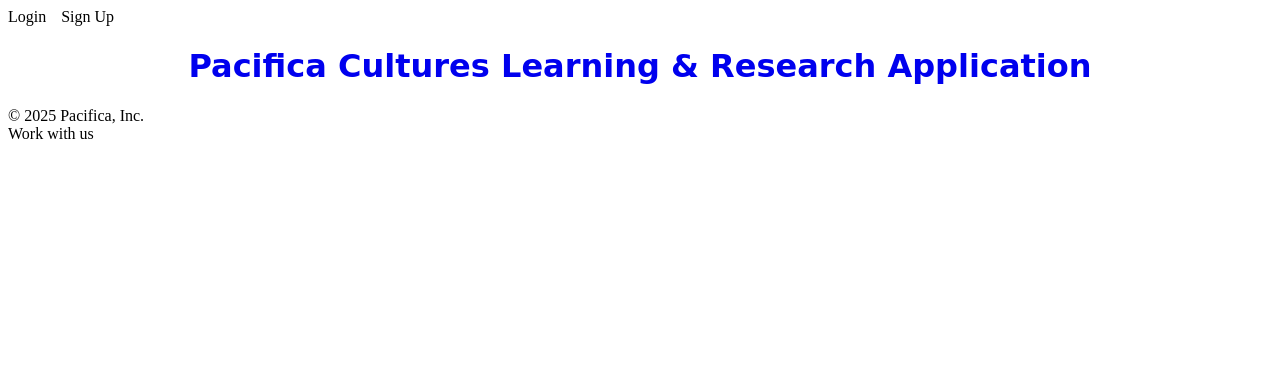
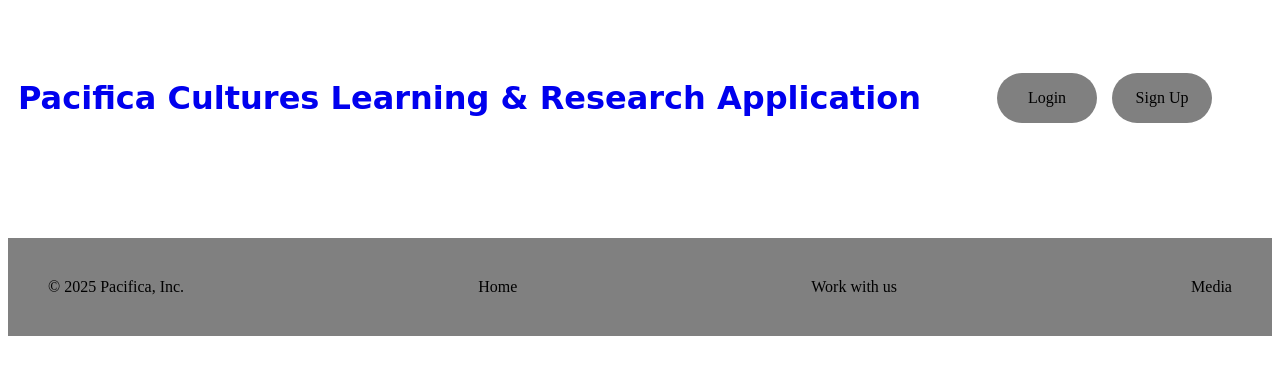
Before and after one commit to jedi24garcia/Pacifica_Project, a Django app: page / in a window 1280 px wide. Shown: the top 375 px of the page. Run offline with Django 5.2, Linux system fonts and the light colour scheme.

Commit message:
modified header base buttons and footer

```diff
--- a/accounts/views.py
+++ b/accounts/views.py
@@ -7,6 +7,8 @@ from .forms import LoginForm, SignUpForm, ProfileForm
 from .models import Profile
 
 # Create your views here.
+
+# Define login page
 def UserLogin(request):
   if request.method == 'POST':
     form = LoginForm(request.POST)
@@ -25,6 +27,7 @@ def UserLogin(request):
       form = LoginForm()
   return render(request, 'login.html', {'form': form})
 
+# Define signup page
 def UserSignUp(request):
   if request.method == 'POST':
     form = SignUpForm(request.POST)
@@ -39,6 +42,7 @@ def UserSignUp(request):
     form = SignUpForm()
   return render(request, 'signup.html', {'form': form})
 
+# Define profile page
 def UserProfile(request):
     if request.user.is_authenticated:
         current_user = Profile.objects.get(user__id=request.user.id)
@@ -58,6 +62,7 @@ def UserProfile(request):
         messages.error(request, "You must be logged in to view this page")
         return redirect('login')
 
+# Define logout
 def LogoutView(request):
     username = User.username
     if username != None:
--- a/static/css/base.css
+++ b/static/css/base.css
@@ -1,8 +1,14 @@
 /* Use this file for styling elements */
 
+.main-header {
+  display: flex;
+  justify-content: space-between;
+  align-items: center;
+  height: 20vh;
+  padding: 10px;
+}
+
 .main-title {
-  text-align: center;
-  display: block;
   text-decoration: none;
 }
 
@@ -10,12 +16,10 @@
   position: relative;
   color: inherit;
   font-family: 'Dancing Script', cursive;
-  text-decoration: none;
 }
 
 .main-title h1:hover {
   color: #555;
-  text-decoration: none;
 }
 
 .authentication {
@@ -27,6 +31,60 @@
 .authentication a{
   text-decoration: none;
   color: black;
+}
+
+.left-button {
+  display: flex;
+  background-color: gray;
+  color: white;
+  border-radius: 50px;
+  width: 100px;
+  height: 50px;
+  justify-content: center;
+  align-items: center;
+  text-decoration: none;
+  transition: transform 0.4s ease, box-shadow 0.4s ease;
+}
+
+.left-button:hover {
+  box-shadow:  0 12px 16px 0 rgba(0,0,0,0.24), 0 17px 50px 0 rgba(0,0,0,0.19);
+  transform: scale(1.1);
+}
+
+.right-button {
+  display: flex;
+  background-color: gray;
+  color: white;
+  border-radius: 50px;
+  width: 100px;
+  height: 50px;
+  justify-content: center;
+  align-items: center;
+  text-decoration: none;
+  transition: transform 0.4s ease, box-shadow 0.4s ease;
+}
+
+.right-button:hover {
+  box-shadow:  0 12px 16px 0 rgba(0,0,0,0.24), 0 17px 50px 0 rgba(0,0,0,0.19);
+  transform: scale(1.1);
+}
+
+.logout-button {
+  display: flex;
+  background-color: gray;
+  color: white;
+  border-radius: 50px;
+  width: 100px;
+  height: 50px;
+  justify-content: center;
+  align-items: center;
+  text-decoration: none;
+  transition: transform 0.4s ease, box-shadow 0.4s ease;
+}
+
+.logout-button:hover {
+  box-shadow:  0 12px 16px 0 rgba(0,0,0,0.24), 0 17px 50px 0 rgba(0,0,0,0.19);
+  transform: scale(1.1);
 }
 
 .form_container {
@@ -78,3 +136,11 @@
 .input_field {
   padding: 10px;
 }
+
+footer {
+  display: flex;
+  background-color: grey;
+  padding: 40px;
+  margin-top: 50px;
+  justify-content: space-between;
+}
--- a/templates/base.html
+++ b/templates/base.html
@@ -7,21 +7,22 @@
   {% load static %}
   <link rel="stylesheet" href="{% static 'css/base.css' %}" />
 </head>
+
 <body>
   <header class="main-header">
+  <a href="{% url 'base' %}" class="main-title">
+    <h1>Pacifica Cultures Learning & Research Application</h1>
+  </a>
     <div class="authentication">
       {% if user.is_authenticated %}
       <span>Hello there, {{ user.username }}!</span>
         <a href="{% url 'user_profile' %}">Profile</a>
-    <a href="{% url 'logout' %}" class="logout-link">Logout</a>
+        <a href="{% url 'logout' %}" class="logout-button">Logout</a>
       {% else %}
-    <a href="{% url 'login' %}" class="login-link">Login</a>
-    <a href="{% url 'signup' %}" class="login-link">Sign Up</a>
+        <a href="{% url 'login' %}" class="left-button">Login</a>
+        <a href="{% url 'signup' %}" class="right-button">Sign Up</a>
       {% endif %}
     </div>
-    <a href="{% url 'base' %}" class="main-title">
-      <h1>Pacifica Cultures Learning & Research Application</h1>
-    </a>
   </header>
   <div>{% block content %} {% endblock %}</div>
 
@@ -29,8 +30,14 @@
     <div class="text1">
       &copy; 2025 Pacifica, Inc.
     </div>
-    <div class="text2">
+    <div>
+      Home
+    </div>
+    <div>
       Work with us
+    </div>
+    <div>
+      Media
     </div>
   </footer>
 
```
Also changed, not shown: 1 other file. Lines whose indentation alone changed are shown as unchanged.
